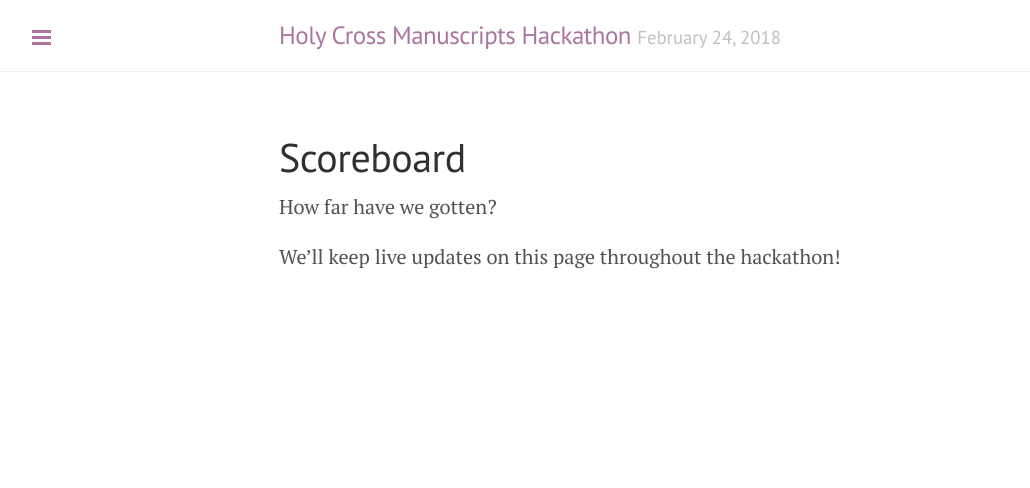
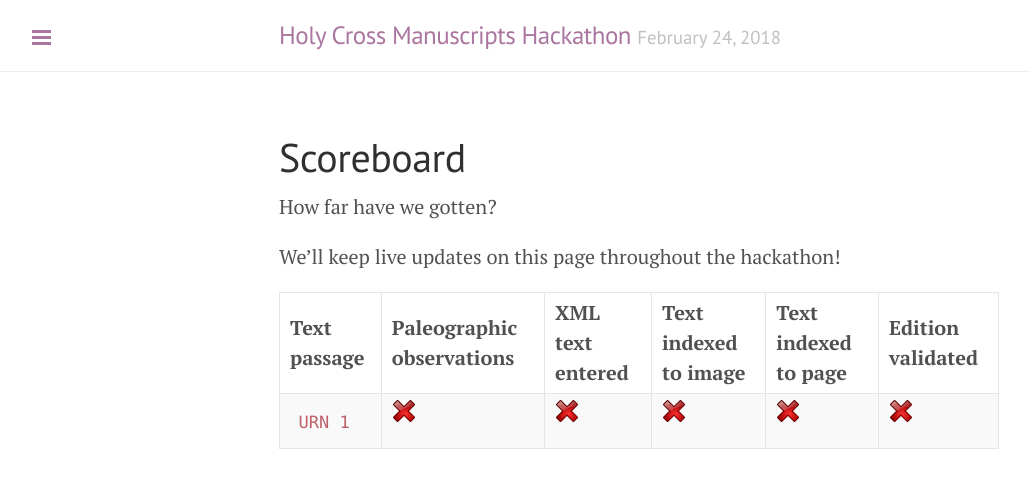
Before and after one commit to HCMID/ms-hackathon-2018, a Jekyll site: the page built from docs/score/index.md, in a window 1280 px wide. Shown: the top 488 px of the page, without its empty margins (1-1031 px from the left). Built offline with Jekyll 4.4.1, drawn with Linux system fonts in a browser that asks for light colours.

Commit message:
Add score board

```diff
--- a/docs/_config.yml
+++ b/docs/_config.yml
@@ -22,6 +22,8 @@ links:
     url:  /schedule
   - title: Current score!
     url:  /score
+  - title: References for editors
+    url:  /references
   - title: Hackathon home page
     url:  /
   - title: HC MID club
--- /dev/null
+++ b/docs/score/index.md
@@ -0,0 +1,14 @@
+---
+title:  "Scoreboard"
+layout: page
+---
+
+
+How far have we gotten?
+
+We'll keep live updates on this page throughout the hackathon!
+
+
+| Text passage | Paleographic observations | XML text entered     | Text indexed to image | Text indexed to page | Edition validated    |
+|:-------------|:--------------------------|:---------------------|:----------------------|:---------------------|:---------------------|
+| `URN 1`      | ![no](./imgs/no.png)      | ![no](./imgs/no.png) | ![no](./imgs/no.png)  | ![no](./imgs/no.png) | ![no](./imgs/no.png) |
```
Also changed, not shown: docs/index.md (+6 -5 lines), docs/overview.md (added, +14 -0 lines), docs/references.md (added, +12 -0 lines), docs/registration.md (added, +9 -0 lines), docs/score.md (deleted, +0 -9 lines), docs/score/imgs/no.png (added), docs/score/imgs/yes.png (added).
